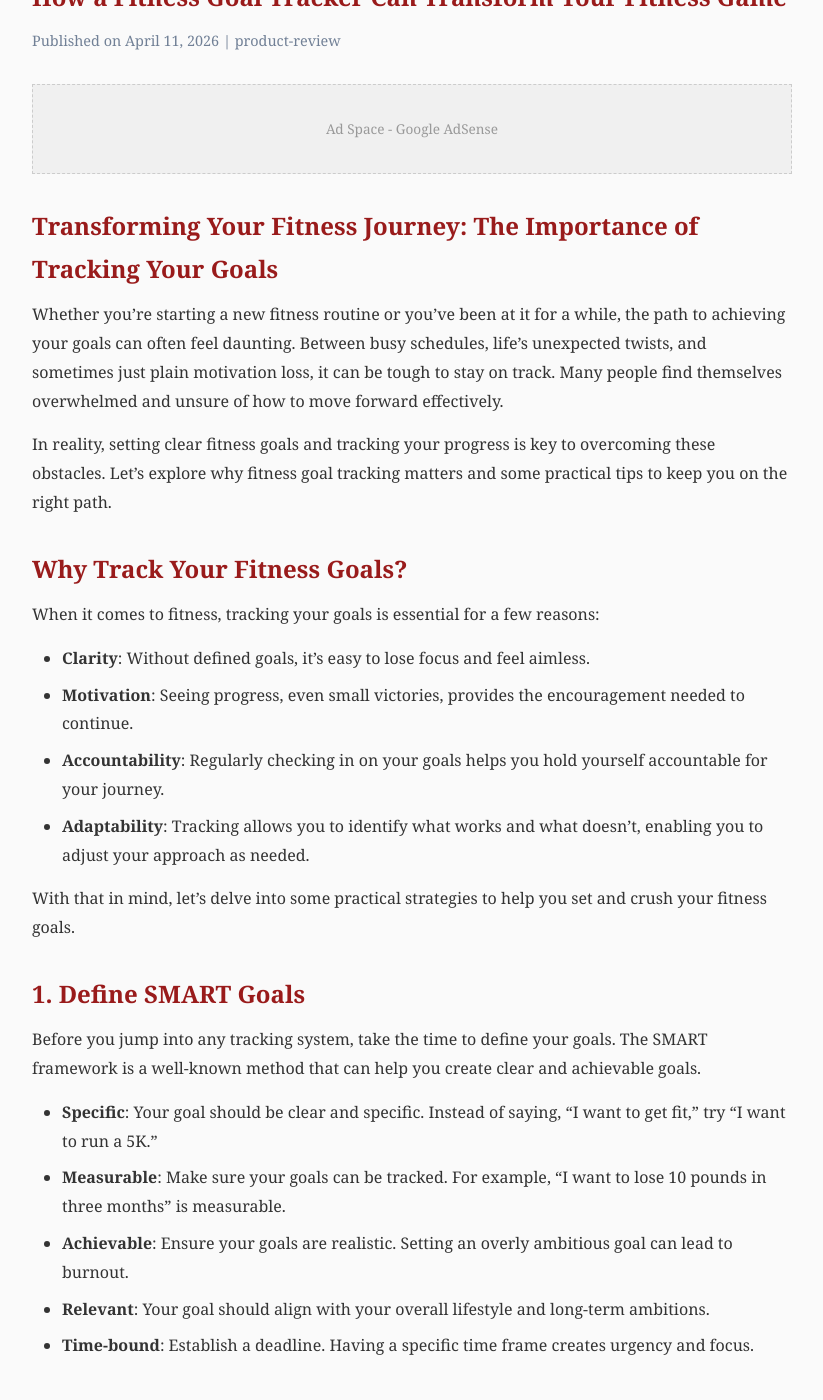
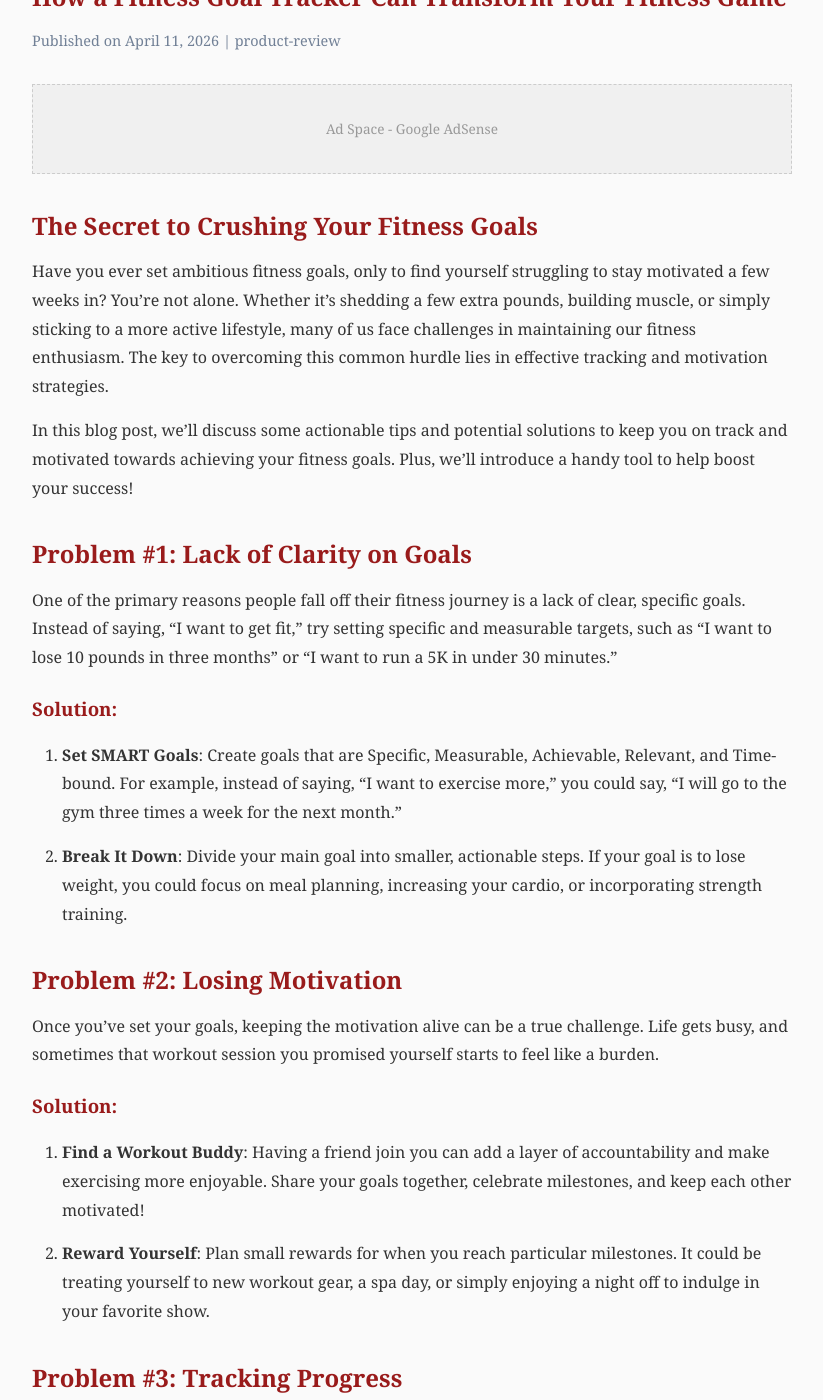
Before and after one commit to Kkumakkuma/FitnessDailyTips, a Jekyll site: the page built from _posts/2026-04-11-how-a-fitness-goal-tracker-can-transform-your-fitness-game.md, in a window 1280 px wide and 1400 px high, scrolled down 233 px. Shown: the whole window, without its empty margins (228-1051 px from the left). Built offline with Jekyll 4.4.1, drawn with Linux system fonts in a browser that asks for light colours; comment, search, counter and statistics services are not loaded; some of the changed text lies outside the part shown.

Commit message:
Auto-publish new article 2026-04-11-2116

```diff
--- a/_posts/2026-04-11-how-a-fitness-goal-tracker-can-transform-your-fitness-game.md
+++ b/_posts/2026-04-11-how-a-fitness-goal-tracker-can-transform-your-fitness-game.md
@@ -1,79 +1,70 @@
 ---
 layout: post
 title: "How a Fitness Goal Tracker Can Transform Your Fitness Game"
-date: 2026-04-11 03:29:57 +0000
+date: 2026-04-11 21:16:18 +0000
 categories: [product-review]
 description: "Set and crush your fitness goals with visual progress tracking."
 ---
 
-# Transforming Your Fitness Journey: The Importance of Tracking Your Goals
+# The Secret to Crushing Your Fitness Goals
 
-Whether you're starting a new fitness routine or you've been at it for a while, the path to achieving your goals can often feel daunting. Between busy schedules, life’s unexpected twists, and sometimes just plain motivation loss, it can be tough to stay on track. Many people find themselves overwhelmed and unsure of how to move forward effectively.
+Have you ever set ambitious fitness goals, only to find yourself struggling to stay motivated a few weeks in? You’re not alone. Whether it’s shedding a few extra pounds, building muscle, or simply sticking to a more active lifestyle, many of us face challenges in maintaining our fitness enthusiasm. The key to overcoming this common hurdle lies in effective tracking and motivation strategies.
 
-In reality, setting clear fitness goals and tracking your progress is key to overcoming these obstacles. Let's explore why fitness goal tracking matters and some practical tips to keep you on the right path.
+In this blog post, we’ll discuss some actionable tips and potential solutions to keep you on track and motivated towards achieving your fitness goals. Plus, we'll introduce a handy tool to help boost your success!
 
-## Why Track Your Fitness Goals?
+## Problem #1: Lack of Clarity on Goals
 
-When it comes to fitness, tracking your goals is essential for a few reasons:
+One of the primary reasons people fall off their fitness journey is a lack of clear, specific goals. Instead of saying, “I want to get fit,” try setting specific and measurable targets, such as “I want to lose 10 pounds in three months” or “I want to run a 5K in under 30 minutes.”
 
-- **Clarity**: Without defined goals, it’s easy to lose focus and feel aimless.
-- **Motivation**: Seeing progress, even small victories, provides the encouragement needed to continue.
-- **Accountability**: Regularly checking in on your goals helps you hold yourself accountable for your journey.
-- **Adaptability**: Tracking allows you to identify what works and what doesn’t, enabling you to adjust your approach as needed.
+### Solution:
+1. **Set SMART Goals**: Create goals that are Specific, Measurable, Achievable, Relevant, and Time-bound. For example, instead of saying, “I want to exercise more,” you could say, “I will go to the gym three times a week for the next month.”
 
-With that in mind, let’s delve into some practical strategies to help you set and crush your fitness goals.
+2. **Break It Down**: Divide your main goal into smaller, actionable steps. If your goal is to lose weight, you could focus on meal planning, increasing your cardio, or incorporating strength training.
 
-## 1. Define SMART Goals
+## Problem #2: Losing Motivation
 
-Before you jump into any tracking system, take the time to define your goals. The SMART framework is a well-known method that can help you create clear and achievable goals.
+Once you’ve set your goals, keeping the motivation alive can be a true challenge. Life gets busy, and sometimes that workout session you promised yourself starts to feel like a burden.
 
-- **Specific**: Your goal should be clear and specific. Instead of saying, “I want to get fit,” try “I want to run a 5K.”
-- **Measurable**: Make sure your goals can be tracked. For example, “I want to lose 10 pounds in three months” is measurable.
-- **Achievable**: Ensure your goals are realistic. Setting an overly ambitious goal can lead to burnout.
-- **Relevant**: Your goal should align with your overall lifestyle and long-term ambitions.
-- **Time-bound**: Establish a deadline. Having a specific time frame creates urgency and focus.
+### Solution:
+1. **Find a Workout Buddy**: Having a friend join you can add a layer of accountability and make exercising more enjoyable. Share your goals together, celebrate milestones, and keep each other motivated!
 
-## 2. Break Down Your Goals Into Actionable Steps
+2. **Reward Yourself**: Plan small rewards for when you reach particular milestones. It could be treating yourself to new workout gear, a spa day, or simply enjoying a night off to indulge in your favorite show.
 
-Once you’ve defined your goals using the SMART criteria, break them down into smaller, actionable steps. This can help prevent feeling overwhelmed and gives you a clear roadmap.
+## Problem #3: Tracking Progress
 
-- Consider the individual tasks that will help you achieve your goal.
-- For example, if your goal is to run a 5K, your smaller steps could include:
-  - Walking 3 times a week for 20 minutes.
-  - Slowly incorporating jogging intervals.
-  - Following a training plan that increments your distance over time.
+Monitoring your progress is essential to understanding how far you’ve come and where you need to improve. However, many people find it difficult to track their workouts and see their progress over time.
 
-Write these steps down and schedule them into your week.
+### Solution:
+1. **Use a Journal or App**: Consider keeping a dedicated fitness journal or using an app to log your workouts, nutrition, and progress. Documenting your journey can provide motivation and insights into your habits.
 
-## 3. Use Tools to Track Your Progress
+2. **Visualize Progress**: Sometimes, seeing your achievements in a visual format can be really motivating. Consider using charts or graphs to track your weight loss or strength gains over time.
 
-Finding the right tools can make all the difference when it comes to tracking your fitness journey. Consider utilizing apps, journals, or spreadsheets that can help maintain your motivation and accountability.
+3. **Utilize a Fitness Goal Tracker**: A comprehensive fitness goal tracker can simplify the process of logging your achievements while also helping you visualize your progress. This is where a specialized template can be invaluable!
 
-### Notion Template for Goal Tracking
+### Introducing the Fitness Goal Tracker
 
-One effective tool you can use is a **Fitness Goal Tracker template**. This simple yet powerful Notion template allows you to set, visualize, and monitor your fitness objectives while seeing your progress right in front of you. With the template, you'll be able to customize your tasks, set deadlines, and reflect on your achievements.
+If you’re looking for a structured way to achieve your fitness goals, the [Fitness Goal Tracker](https://smarttemplatesell.gumroad.com/l/fitness-goals) is an excellent resource. Priced at just $5.99, this Notion template allows you to set, track, and manage your fitness goals with ease.
 
-You can check out the Fitness Goal Tracker [here](https://smarttemplatesell.gumroad.com/l/fitness-goals).
+**Key Features of the Fitness Goal Tracker Template:**
+- **Customizable Goal Setting**: Input your goals and break them down into manageable steps.
+- **Visual Progress Tracking**: Utilize visual charts to see your progress over time, making it easier to stay motivated.
+- **Weekly Check-ins**: Keep track of what worked and what didn’t, allowing you to refine your approach as you go.
 
-## 4. Regular Review and Adjustments
+## Problem #4: Inconsistent Workouts
 
-Life is dynamic, and so is your fitness journey. Regular check-ins on your goals allow you to assess your progress and make necessary adjustments.
+Growing complacent in your workouts can hinder results. An inconsistent schedule can make it difficult to see the results, which can lead to frustration.
 
-- Set aside time weekly to review what’s working and what’s not.
-- Celebrate your successes, no matter how small.
-- Don’t hesitate to reassess your goals. If something feels off, adjust your approach.
+### Solution:
+1. **Create a Training Schedule**: Having a consistent schedule helps you establish a routine. Designate specific days and times for your workout sessions, just as you would for any other important appointment.
 
-## 5. Find a Support System
+2. **Mix Up Your Routine**: Don’t be afraid to change things up! Trying new workouts or classes can reignite your love for fitness and prevent boredom.
 
-Lastly, never underestimate the power of having a support system. Whether it’s friends, family, or a dedicated fitness community, sharing your goals can foster encouragement and accountability.
+With the **Fitness Goal Tracker**, you’ll be able to manage your training schedule conveniently. You can seamlessly adjust your workouts as necessary, ensuring you can stick consistently to your routine.
 
-- Join local running clubs or fitness classes to find like-minded individuals.
-- Share your goals on social media, or consider finding a workout buddy to keep each other motivated.
+## Conclusion
 
-### Cultivating Your Fitness Journey
+Setting and achieving your fitness goals can certainly be a rollercoaster ride of motivation and setbacks. However, by employing strategies like setting SMART goals, finding accountability, and tracking your progress visually, you’ll put yourself in a great position to achieve the results you desire.
 
-The first step in your fitness journey may feel overwhelming, but with the right strategies and tools in place, it can become an exciting and rewarding experience. Remember to define your goals, break them down into actionable steps, utilize tracking tools, and continuously review your progress.
+To further enhance your tracking experience, consider grabbing the [Fitness Goal Tracker](https://smarttemplatesell.gumroad.com/l/fitness-goals) template for a simple, organized way to monitor your fitness journey. With its user-friendly layout and effective design, you'll find that staying on track and motivated has never been easier!
 
-The **Fitness Goal Tracker** template can serve as a visual and organized way to maintain your focus, motivate you through your journey, and ultimately help you achieve your goals. By leveraging this simple tool, you not only track your success but also pave the way to a healthier, happier you.
-
-Incorporate these strategies, utilize your tools effectively, and crush those fitness goals. Happy tracking!
+Go ahead, take charge of your fitness journey, and watch as you crush those goals!
```
